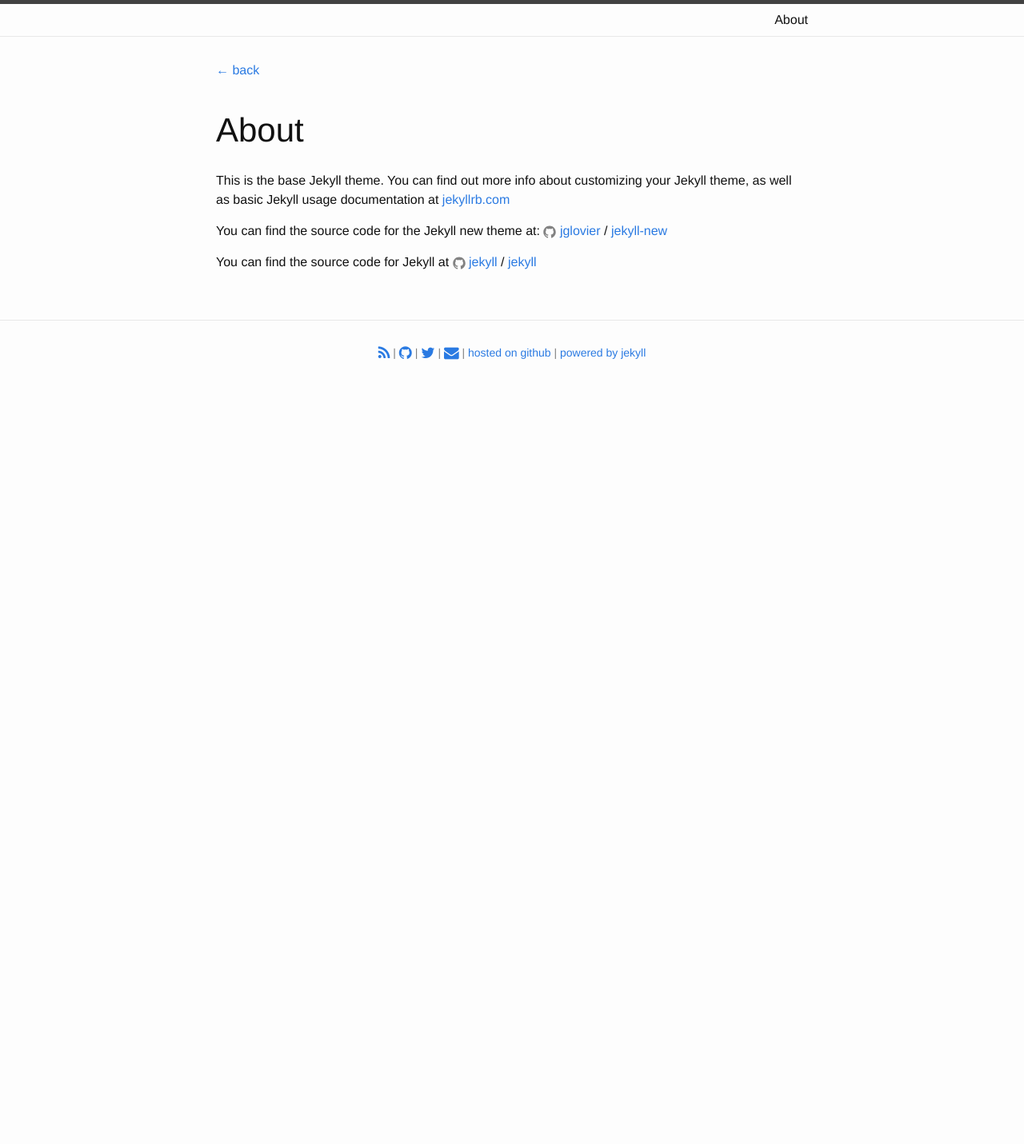
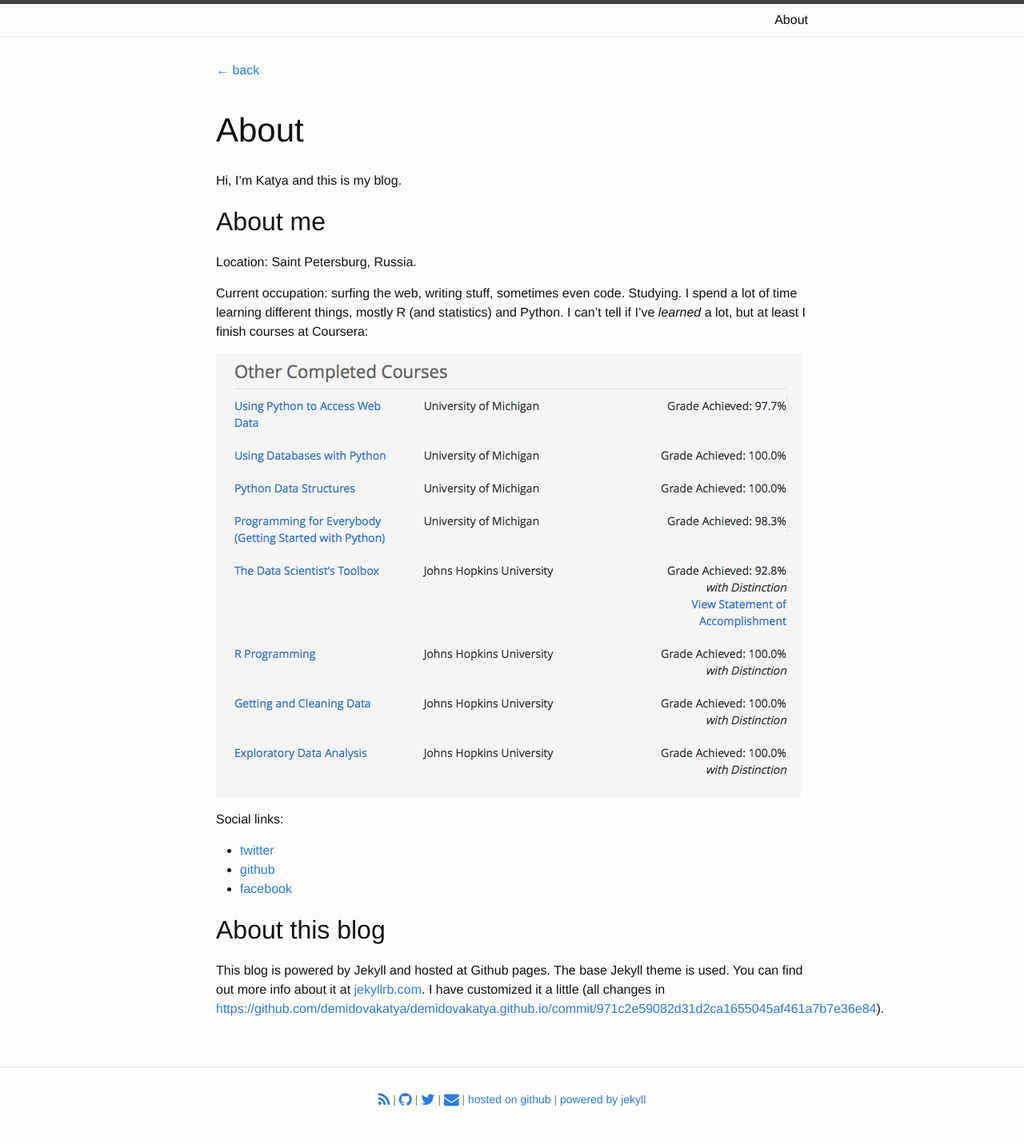
Before and after one commit to demidovakatya/demidovakatya.github.io, a Jekyll site: the page built from about.md, in a window 1280 px wide. Shown: the whole page at 80% size. Built offline with Jekyll 4.4.1, drawn with Linux system fonts in a browser that asks for light colours; nearby versions of some CDN libraries; before the commit the page ends 900 px from its top, so only the background shows below that.

Commit message:
Updated About section
https://github.com/demidovakatya/demidovakatya.github.io/issues/1

```diff
--- a/about.md
+++ b/about.md
@@ -4,12 +4,22 @@
 permalink: /about/
 ---
 
-This is the base Jekyll theme. You can find out more info about customizing your Jekyll theme, as well as basic Jekyll usage documentation at [jekyllrb.com](http://jekyllrb.com/)
+Hi, I'm Katya and this is my blog.
 
-You can find the source code for the Jekyll new theme at:
-{% include icon-github.html username="jglovier" %} /
-[jekyll-new](https://github.com/jglovier/jekyll-new)
+## About me ##
 
-You can find the source code for Jekyll at
-{% include icon-github.html username="jekyll" %} /
-[jekyll](https://github.com/jekyll/jekyll)
+Location: Saint Petersburg, Russia.
+
+Current occupation: surfing the web, writing stuff, sometimes even code. Studying. I spend a lot of time learning different things, mostly R (and statistics) and Python. I can't tell if I've *learned* a lot, but at least I finish courses at Coursera:
+
+![finished courses](/assets/coursera.png)
+
+Social links:
+
+* [twitter](https://twitter.com/fuckingsun)
+* [github](https://github.com/demidovakatya)
+* [facebook](https://www.facebook.com/demidovakatya)
+
+## About this blog ##
+
+This blog is powered by Jekyll and hosted at Github pages. The base Jekyll theme is used. You can find out more info about it at [jekyllrb.com](http://jekyllrb.com/). I have customized it a little (all changes in [https://github.com/demidovakatya/demidovakatya.github.io/commit/971c2e59082d31d2ca1655045af461a7b7e36e84](this commit)).
```
Also changed, not shown: assets/coursera.png (added).
